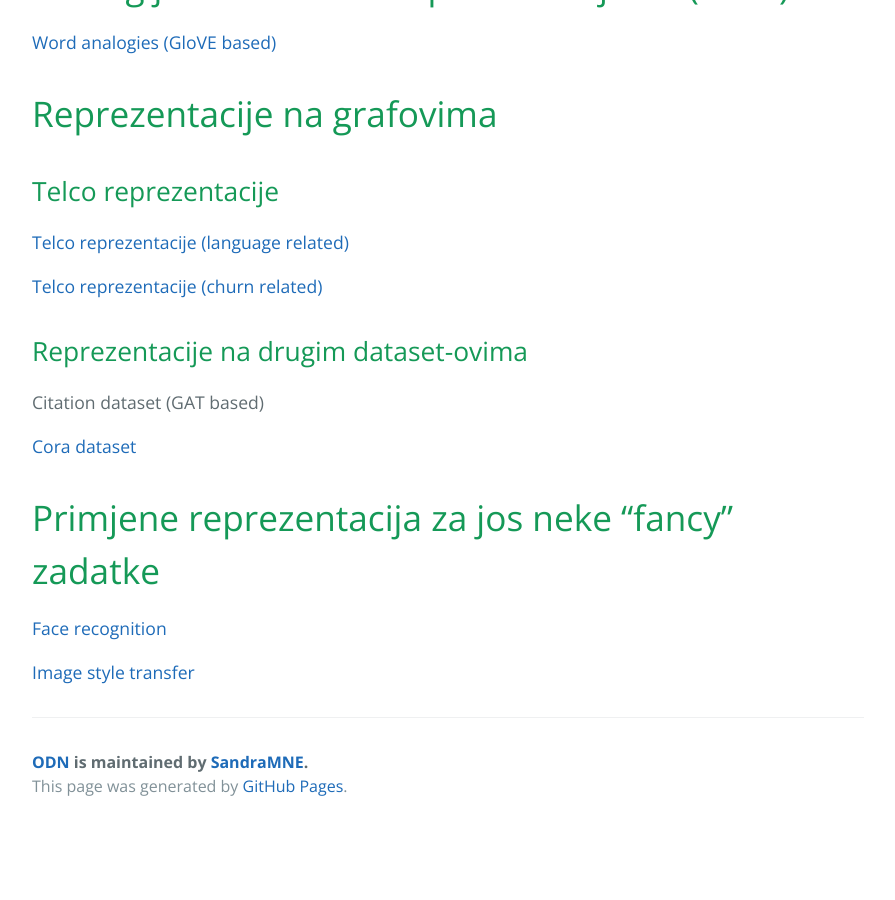
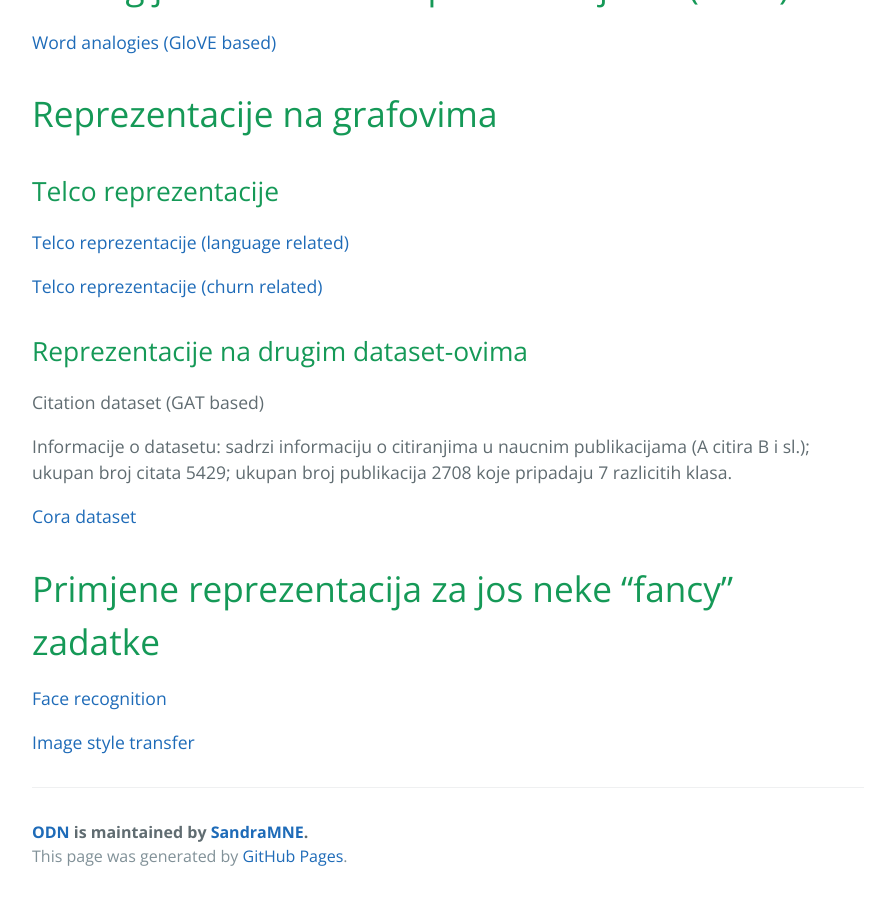
Before and after one commit to SandraMNE/ODN, a Jekyll site: the page built from index.md, in a window 1280 px wide and 900 px high, scrolled down 600 px. Shown: the whole window, without its empty margins (192-1087 px from the left). Built offline with Jekyll 4.4.1, drawn with Linux system fonts in a browser that asks for light colours; our own code applies the rules of GitHub Pages for plain Markdown files; before the commit the page ends 1430 px from its top, so only the background shows below that.

Commit message:
Update index.md

```diff
--- a/index.md
+++ b/index.md
@@ -17,6 +17,8 @@ layout: default
 ## Reprezentacije na drugim dataset-ovima
 
 Citation dataset (GAT based)
+
+Informacije o datasetu: sadrzi informaciju o citiranjima u naucnim publikacijama (A citira B i sl.); ukupan broj citata 5429; ukupan broj publikacija 2708  koje pripadaju 7 razlicitih klasa.
 
 [Cora dataset](https://github.com/SandraMNE/ODN/blob/master/Cora-dataset-GAT.jpeg)
 
```
